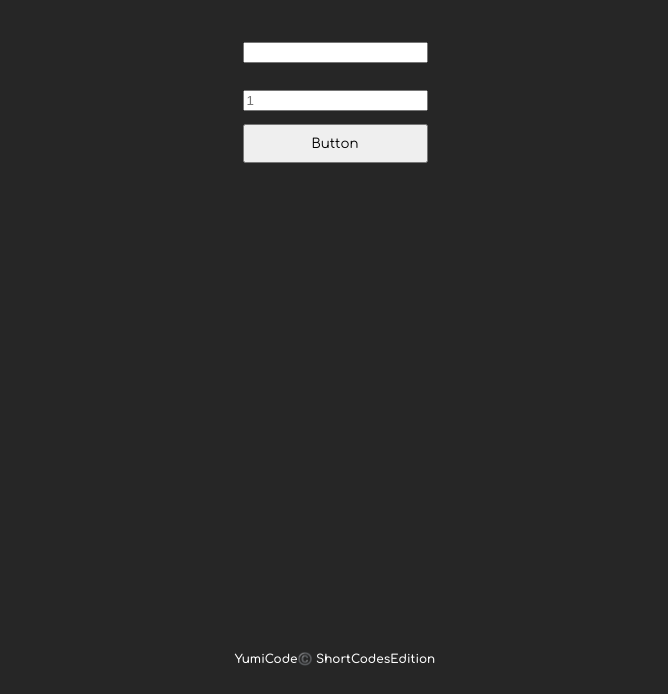
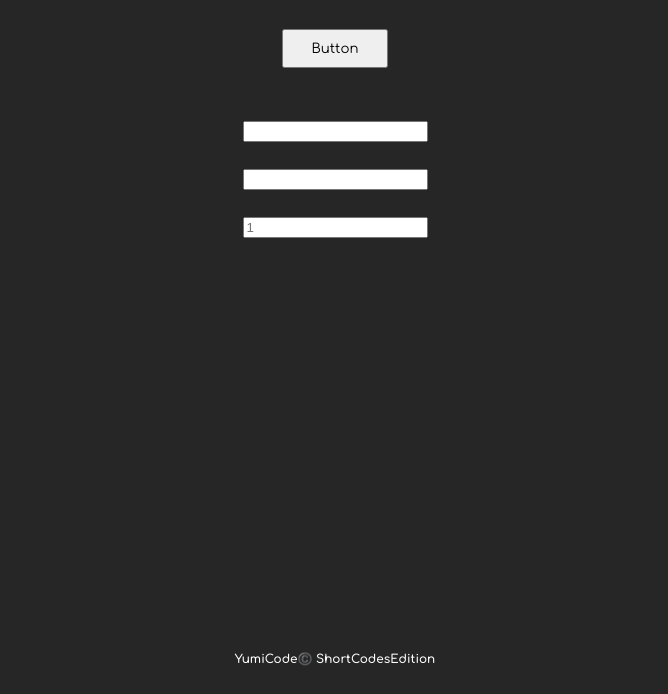
Before and after one commit to helene-nguyen/shortcode-module-dk-mode, a plain HTML site: page index.html in a window 1280 px wide. Both pictures are taken after a click on the button "Button". Shown: the part 106-800 px from the top of the page, without its empty margins (305-973 px from the left). Drawn offline with Linux system fonts and the light colour scheme.

Commit message:
[feat]add features

```diff
--- a/index.html
+++ b/index.html
@@ -24,12 +24,13 @@
         <section class="info">
 
             <form action="" id="form" data-form-info="">
+                <button>Button</button>
 
-                <input type="text" class="" name="" value="">
+                <input type="hidden" class="text" name="" value="">
                 <!--   ! Add placeholder -->
                 <input type="hidden" class="text" name="" value="">
+                <input type="hidden" class="counter" name="" value="">
                 <input type="hidden" class="color" name="" value="">
-                <button>Button</button>
             </form>
 
         </section>
--- a/js/index.js
+++ b/js/index.js
@@ -21,18 +21,40 @@ const app = {
         const formElement = document.getElementById('form');
         formElement.setAttribute('data-form-info', `${app.buttonClickCount++}`);
         //Controle
-        app.displayInputText(app.buttonClickCount);
+        app.displayInputText();
+        app.displayInputCount(app.buttonClickCount);
 
     },
-    displayInputColor() {
+
+    displayInputText() {
+        //add as value data-form-info
+        const bodyElement = app.body.classList.contains('dark-mode');
+        const inputsText = document.querySelectorAll('.text');
+
+        if (bodyElement) {
+            for (const inputText of inputsText) {
+                inputText.setAttribute('type', 'text');
+            }
+        } else {
+            for (const inputText of inputsText) {
+                inputText.setAttribute('type', 'hidden');
+            }
+        }
     },
-    displayInputText(count) {
-        //add as value data-form-info
-        const inputText = document.querySelector('.text');
-        inputText.setAttribute('type', 'text');
-        inputText.setAttribute('placeholder', `${count}`)
+    displayInputCount(count) {
 
-    }
+        const inputCounterElement = document.querySelector('.counter');
+        const bodyElement = app.body.classList.contains('dark-mode');
+
+        if (bodyElement) {
+            inputCounterElement.setAttribute('type', 'text');
+        } else {
+            inputCounterElement.setAttribute('type', 'hidden');
+        }
+
+        inputCounterElement.setAttribute('placeholder', `${count}`);
+    },
+    displayInputColor() { },
 
 
 };
--- a/style.css
+++ b/style.css
@@ -61,6 +61,8 @@ h1 {
 #form {
     display: flex;
     flex-direction: column;
+    justify-content: center;
+    align-items: center;
 }
 
 input {
@@ -70,6 +72,8 @@ input {
 button {
     font-family: var(--font-comfortaa);
     padding: 0.75em 1em;
+    margin-bottom: 3em;
+    width: 8em;
 }
 
 footer {
```
